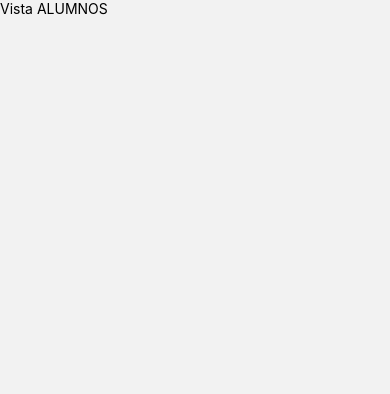
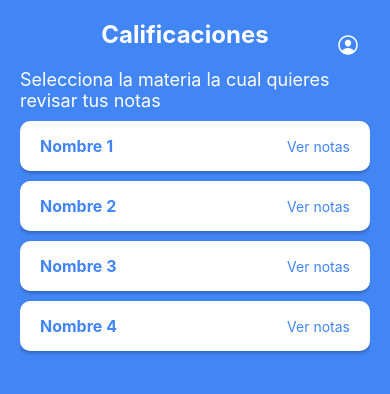
Before and after one commit to fatejohann/proyectoDPS, a React Native app in the folder portal_Educativo/: screen /AlumnoHome in a window 390 px wide. Shown: the top 394 px of the page. Built offline with nearby package versions, Linux system fonts and the light colour scheme.

Commit message:
vista alumnos

```diff
--- a/portal_Educativo/src/Screens/alumnos/Alumnoshome.js
+++ b/portal_Educativo/src/Screens/alumnos/Alumnoshome.js
@@ -1,10 +1,168 @@
-import React from "react";
+import React, { useState } from 'react';
+import { StyleSheet, Text, View, TouchableOpacity, FlatList } from 'react-native';
+import { Ionicons } from '@expo/vector-icons'; // Importa Ionicons desde '@expo/vector-icons'
 
-import { StyleSheet, Text, View, Image, TextInput,Button, TouchableOpacity} from 'react-native';
-export default function AlumnosHome (){
-    return(
+export default function AlumnosHome() {
+  const [selectedSubject, setSelectedSubject] = useState(null);
+  const [subjects, setSubjects] = useState([
+    { id: 1, name: 'Nombre 1' },
+    { id: 2, name: 'Nombre 2' },
+    { id: 3, name: 'Nombre 3' },
+    { id: 4, name: 'Nombre 4' },
+  ]);
+  const [activities, setActivities] = useState([
+    { id: 1, name: 'Actividad 1', grade: 0.0 },
+    { id: 2, name: 'Actividad 2', grade: 0.0 },
+  ]);
+
+  const handleSubjectSelect = (subject) => {
+    setSelectedSubject(subject);
+  };
+
+  const handleGoBack = () => {
+    setSelectedSubject(null);
+  };
+
+  const renderSubject = ({ item }) => (
+    <TouchableOpacity
+      style={styles.subjectButton}
+      onPress={() => handleSubjectSelect(item)}
+    >
+      <Text style={styles.subjectButtonText}>{item.name}</Text>
+      <Text style={styles.viewNotes}>Ver notas</Text>
+    </TouchableOpacity>
+  );
+
+  const renderActivity = ({ item }) => (
+    <View style={styles.activityContainer}>
+      <Text style={styles.activityName}>{item.name}</Text>
+      <Text style={styles.activityGrade}>Nota Actual: {item.grade}</Text>
+    </View>
+  );
+
+  return (
+    <View style={styles.container}>
+      <View style={styles.headerContainer}>
+        {selectedSubject ? (
+          <TouchableOpacity onPress={handleGoBack} style={styles.goBackContainer}>
+            <Ionicons name="arrow-back" size={24} color="white" />
+          </TouchableOpacity>
+        ) : (
+          <View style={styles.emptyHeaderSpace} />
+        )}
+        <Text style={styles.header}>Calificaciones</Text>
+        <TouchableOpacity style={styles.userIconContainer}>
+          <Ionicons name="person-circle-outline" size={24} color="white" />
+        </TouchableOpacity>
+      </View>
+      {selectedSubject ? (
         <>
-        <Text>Vista ALUMNOS</Text>
+          <Text style={styles.subHeader}>Calificaciones disponibles</Text>
+          <FlatList
+            data={activities}
+            renderItem={renderActivity}
+            keyExtractor={(item) => item.id.toString()}
+          />
         </>
-    )
+      ) : (
+        <>
+          <Text style={styles.subHeader}>Selecciona la materia la cual quieres revisar tus notas</Text>
+          <FlatList
+            data={subjects}
+            renderItem={renderSubject}
+            keyExtractor={(item) => item.id.toString()}
+          />
+        </>
+      )}
+    </View>
+  );
 }
+
+const styles = StyleSheet.create({
+    container: {
+      flex: 1,
+      backgroundColor: '#4285F4', // Color de fondo azul
+      padding: 20,
+    },
+    headerContainer: {
+      flexDirection: 'row',
+      justifyContent: 'space-between',
+      alignItems: 'center',
+    },
+    header: {
+      fontSize: 24,
+      fontWeight: 'bold',
+      color: '#fff', // Texto blanco
+      marginBottom: 20,
+    },
+    subHeader: {
+      fontSize: 18,
+      color: '#fff', // Texto blanco
+      marginBottom: 10,
+    },
+    subjectButton: {
+      backgroundColor: '#fff', // Botón blanco
+      paddingVertical: 15,
+      paddingHorizontal: 20,
+      borderRadius: 10, // Bordes redondeados
+      marginBottom: 10,
+      flexDirection: 'row',
+      justifyContent: 'space-between',
+      alignItems: 'center',
+      shadowColor: '#000', // Sombra
+      shadowOffset: {
+        width: 0,
+        height: 2,
+      },
+      shadowOpacity: 0.25,
+      shadowRadius: 3.84,
+      elevation: 5, // Elevación en Android
+    },
+    subjectButtonText: {
+      fontSize: 16,
+      color: '#4285F4', // Texto azul
+      fontWeight: 'bold', // Negrita
+    },
+    viewNotes: {
+      fontSize: 14,
+      color: '#4285F4', // Texto azul
+    },
+    activityContainer: {
+      backgroundColor: '#fff', // Fondo blanco
+      paddingVertical: 15,
+      paddingHorizontal: 20,
+      borderRadius: 10, // Bordes redondeados
+      marginBottom: 10,
+      flexDirection: 'row',
+      justifyContent: 'space-between',
+      alignItems: 'center',
+      shadowColor: '#000', // Sombra
+      shadowOffset: {
+        width: 0,
+        height: 2,
+      },
+      shadowOpacity: 0.25,
+      shadowRadius: 3.84,
+      elevation: 5, // Elevación en Android
+    },
+    activityName: {
+      fontSize: 16,
+      color: '#4285F4', // Texto azul
+      fontWeight: 'bold', // Negrita
+    },
+    activityGrade: {
+      fontSize: 16,
+      color: '#4285F4', // Texto azul
+    },
+    userIconContainer: {
+      padding: 10,
+      borderRadius: 100,
+      backgroundColor: '#4285F4', // Color de fondo azul
+    },
+    goBackContainer: {
+      padding: 10,
+    },
+    emptyHeaderSpace: {
+      width: 24, // Ancho igual al tamaño del icono
+    },
+  });
```
